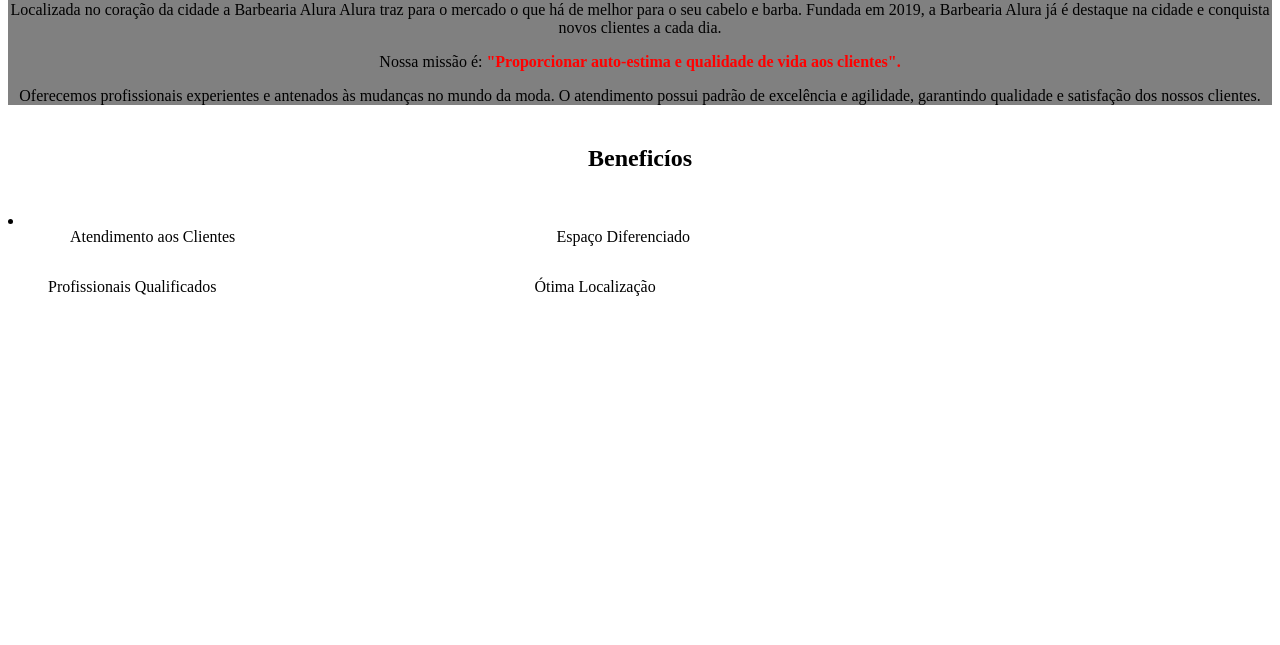
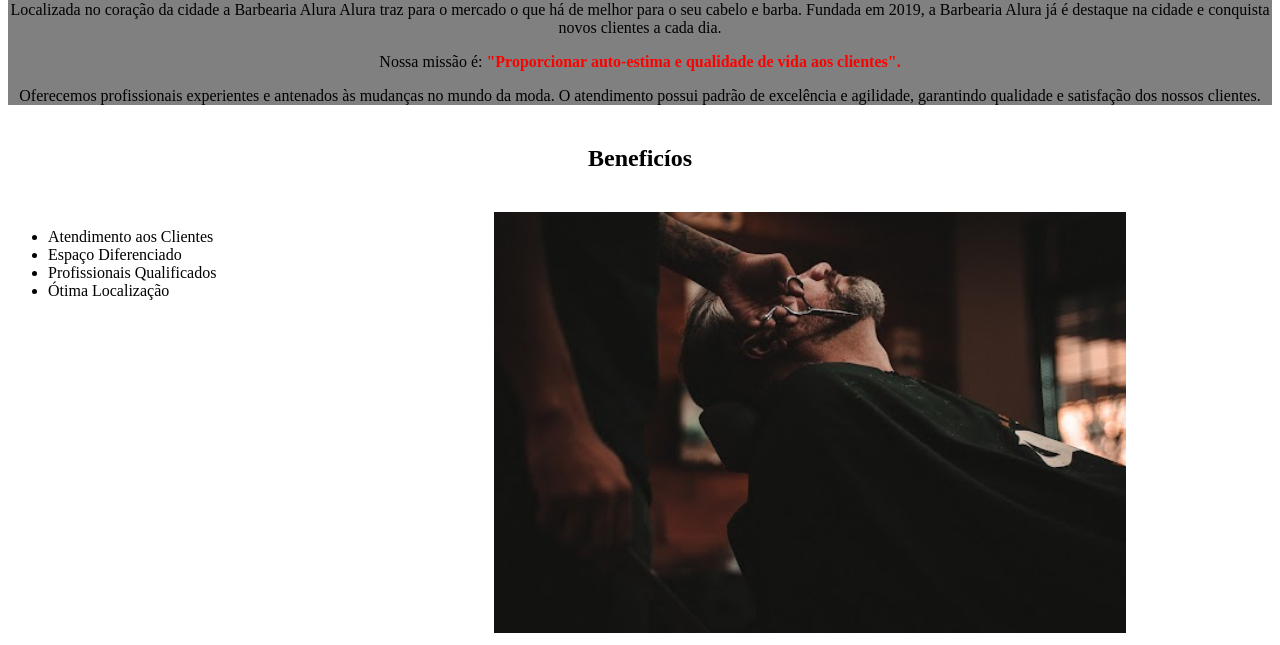
Before and after one commit to RichardChel2008/Barbearia-Alura-Richard., a plain HTML site: page index.html in a window 1280 px wide. Shown: the part 677-1322 px from the top of the page. Before the commit the page ends 997 px from the top, so only its background shows below. Drawn offline with Linux system fonts and the light colour scheme.

Commit message:
Update index.html
aa

```diff
--- a/index.html
+++ b/index.html
@@ -35,15 +35,18 @@
 <h2 class="beneficio">Beneficíos</h2>
 
 
-<li>
-
-<ul>Atendimento aos Clientes</ul>
-<ul>Espaço Diferenciado</ul>
-<ul>Profissionais Qualificados</ul>
-<ul>Ótima Localização</ul>
+<ul>
+    <li>Atendimento aos Clientes</li>
+    <li>Espaço Diferenciado</li>
+    <li>Profissionais Qualificados</li>
+    <li>Ótima Localização</li>
 
 
-</li>
+</ul>
+
+
+<img src="beneficios.jpg" class="imagembeneficio">
+
 
 </body>
 </html>
```
